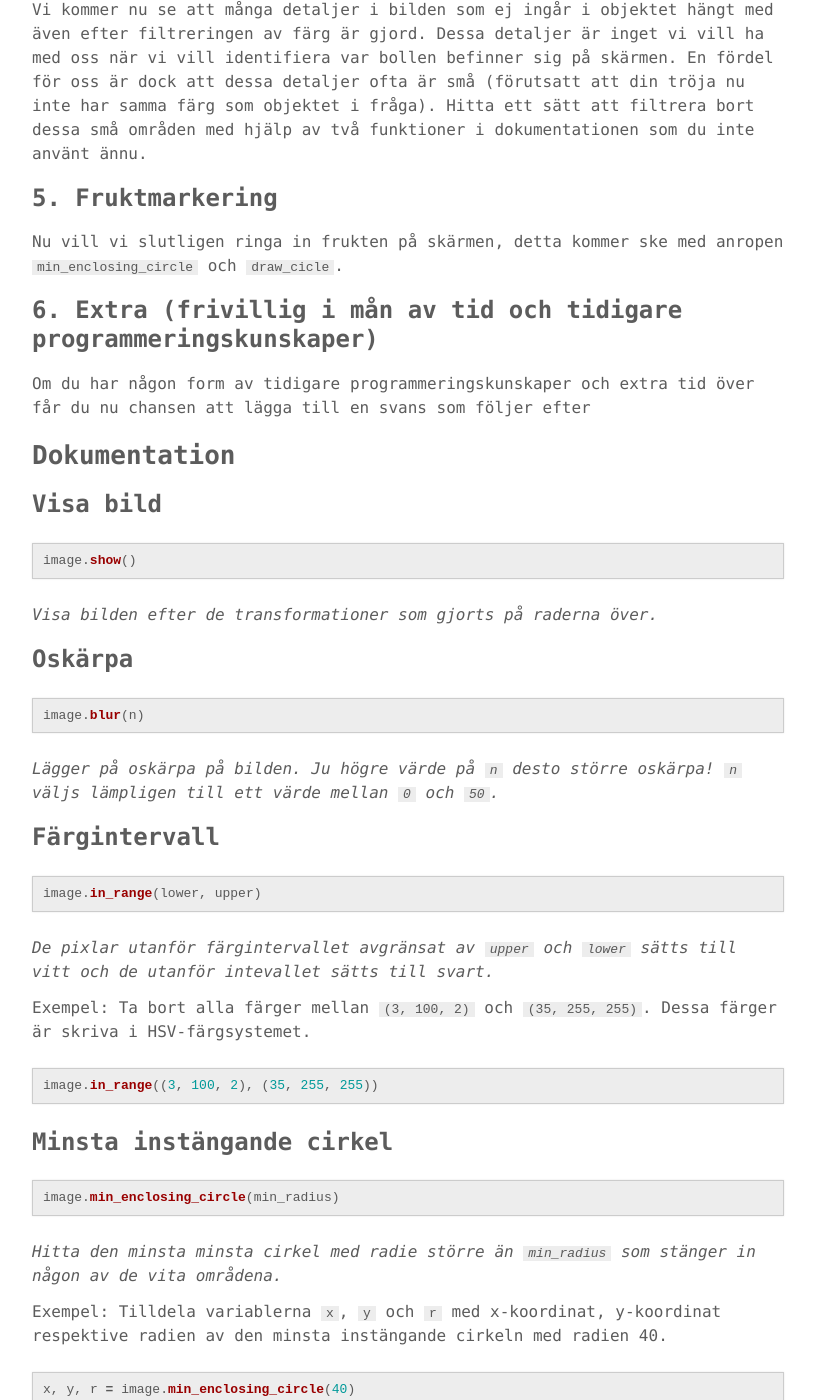
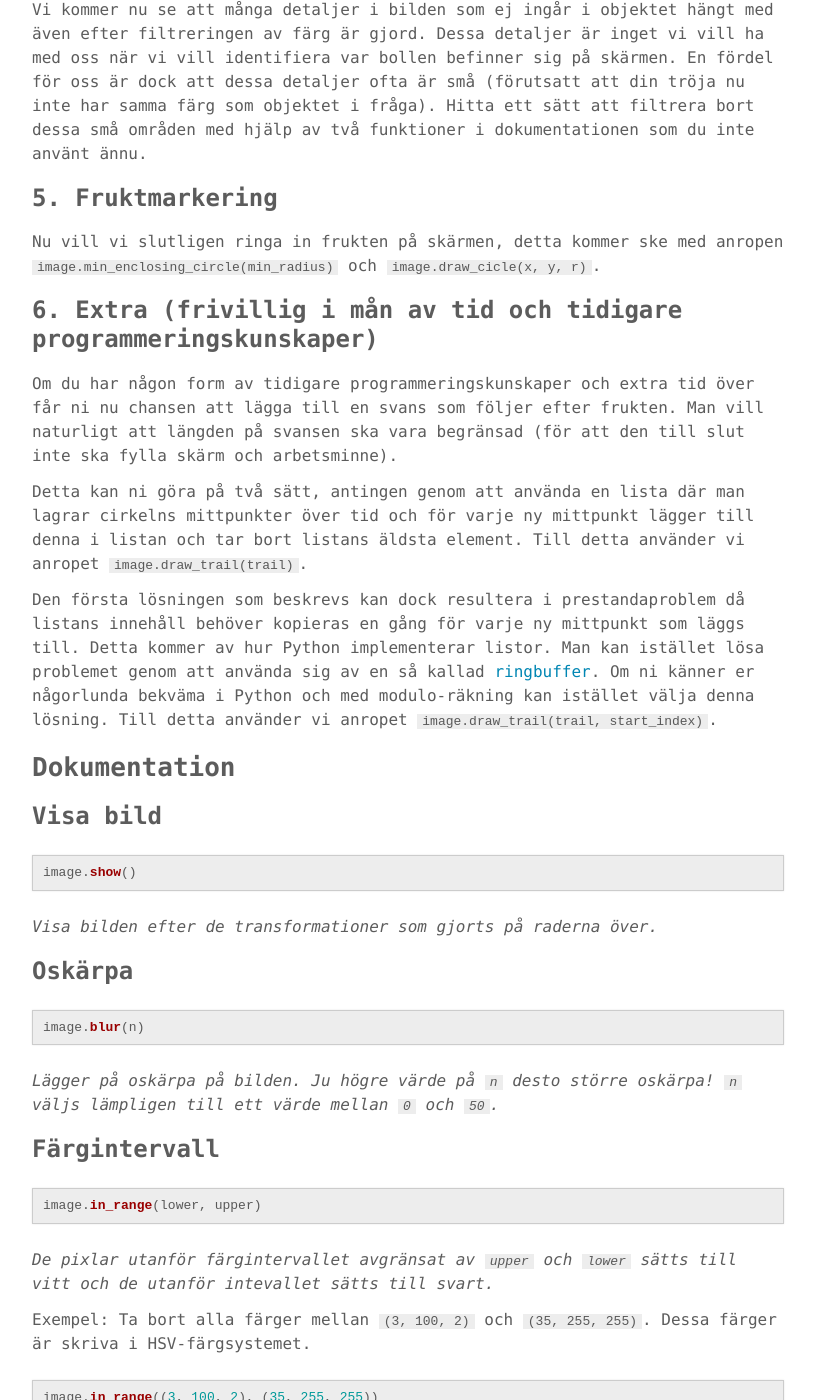
Before and after one commit to williamsjoblom/williamsjoblom.github.io, a Jekyll site: the page built from other/cv-lab.md, in a window 1280 px wide and 1400 px high, scrolled down 2310 px. Shown: the whole window, without its empty margins (232-1047 px from the left). Built offline with Jekyll 4.4.1, drawn with Linux system fonts in a browser that asks for light colours; some of the changed text lies outside the part shown.

Commit message:
Add more lab documentation

```diff
--- a/other/cv-lab.md
+++ b/other/cv-lab.md
@@ -10,7 +10,7 @@
 ## Introduktion
 Denna laboration kommer göras i programmeringsspråket [Python](https://www.python.org/). Laborationen kommer inte kräva någon tidigare erfarenhet av programmering eller bildbehandling. Funktionerna vi kommer använda är förenklade varianter av de som finns i  programvaubiblioteket [OpenCV](https://opencv.org/). Om intresse finns att se vilka anrop som egentligen görs till OpenCV kan ni kolla i filen `vision.py`, det är dock inte nödvändligt för att klara av labben.
 
-## Teori HSV
+## Teori, HSV
 
 Inom datorseende används ofta färgsystemet HSV istället för det vanligare systemet RGB. I RGB används tre heltal mellan 0 och 255 (bytes). Ofta uttrycks dessa heltal i bas 16, alltså blir intervallet 00 till FF. Dessa heltal betecknar den röda, gröna respektive blå färgkomponententerna i varje pixel. Exempelvis kan rött uttryckas som (255, 0, 0) eller (0xFF, 0, 0), rosa som (255, 0, 255) och ljusgrått som (200, 200, 200).
 
@@ -56,10 +56,14 @@
 Vi kommer nu se att många detaljer i bilden som ej ingår i objektet hängt med även efter filtreringen av färg är gjord. Dessa detaljer är inget vi vill ha med oss när vi vill identifiera var bollen befinner sig på skärmen. En fördel för oss är dock att dessa detaljer ofta är små (förutsatt att din tröja nu inte har samma färg som objektet i fråga). Hitta ett sätt att filtrera bort dessa små områden med hjälp av två funktioner i dokumentationen som du inte använt ännu.
 
 ### 5. Fruktmarkering
-Nu vill vi slutligen ringa in frukten på skärmen, detta kommer ske med anropen `min_enclosing_circle` och `draw_cicle`.
+Nu vill vi slutligen ringa in frukten på skärmen, detta kommer ske med anropen `image.min_enclosing_circle(min_radius)` och `image.draw_cicle(x, y, r)`.
 
 ### 6. Extra (frivillig i mån av tid och tidigare programmeringskunskaper)
-Om du har någon form av tidigare programmeringskunskaper och extra tid över får du nu chansen att lägga till en svans som följer efter
+Om du har någon form av tidigare programmeringskunskaper och extra tid över får ni nu chansen att lägga till en svans som följer efter frukten. Man vill naturligt att längden på svansen ska vara begränsad (för att den till slut inte ska fylla skärm och arbetsminne).
+
+Detta kan ni göra på två sätt, antingen genom att använda en lista där man lagrar cirkelns mittpunkter över tid och för varje ny mittpunkt lägger till denna i listan och tar bort listans äldsta element. Till detta använder vi anropet `image.draw_trail(trail)`.
+
+Den första lösningen som beskrevs kan dock resultera i prestandaproblem då listans innehåll behöver kopieras en gång för varje ny mittpunkt som läggs till. Detta kommer av hur Python implementerar listor. Man kan istället lösa problemet genom att använda sig av en så kallad [ringbuffer](https://en.wikipedia.org/wiki/Circular_buffer). Om ni känner er någorlunda bekväma i Python och med modulo-räkning kan istället välja denna lösning. Till detta använder vi anropet `image.draw_trail(trail, start_index)`.
 
 ## Dokumentation
 
@@ -100,32 +104,26 @@
 x, y, r = image.min_enclosing_circle(40)
 {% endhighlight %}
 
-### Minsta instängande cirkel
-{% highlight python %}
-image.min_enclosing_circle(min_radius)
-{% endhighlight %}
-*Hitta den minsta minsta cirkel med radie större än `min_radius` som stänger in någon av de vita områdena.*
-
-Exempel:
-Tilldela variablerna `x`, `y` och `r` med x-koordinat, y-koordinat respektive radien av den minsta instängande cirkeln med radien 40.
-{% highlight python %}
-x, y, r = image.min_enclosing_circle(40)
-{% endhighlight %}
-
 ### Rita cirkel
 {% highlight python %}
 image.draw_circle(x, y, r)
 {% endhighlight %}
 *Rita en cirkel runt vid koordinaterna `x` och `y` med radien `r`*
 
-### Rita svans
+### Rita svans (lista)
 {% highlight python %}
 image.draw_trail(trail)
 {% endhighlight %}
 *Rita en avsmalnande svans där funktionsargumentet trail är en lista innehållande koordinatpar*
 
+### Rita svans (ringbuffer)
+{% highlight python %}
+image.draw_trail(trail, start_index)
+{% endhighlight %}
+*Rita en avsmalnande svans där funktionsargumentet `trail` är en ringbuffer innehållande koordinatpar och `start_index` är det index där ringbuffern börjar*
+
 ### Morfologi
-![alt text](https://docs.opencv.org/2.4/_images/Morphology_1_Tutorial_Theory_Original_Image.png)
+![](../../assets/images/cv_original.png "Orginal")
 
 *Originalbild.*
 
```
Also changed, not shown: other parts of other/cv-lab.md (+2 -2 lines), assets/images/cv_dilate.png (added), assets/images/cv_erode.png (added), assets/images/cv_original.png (added).
